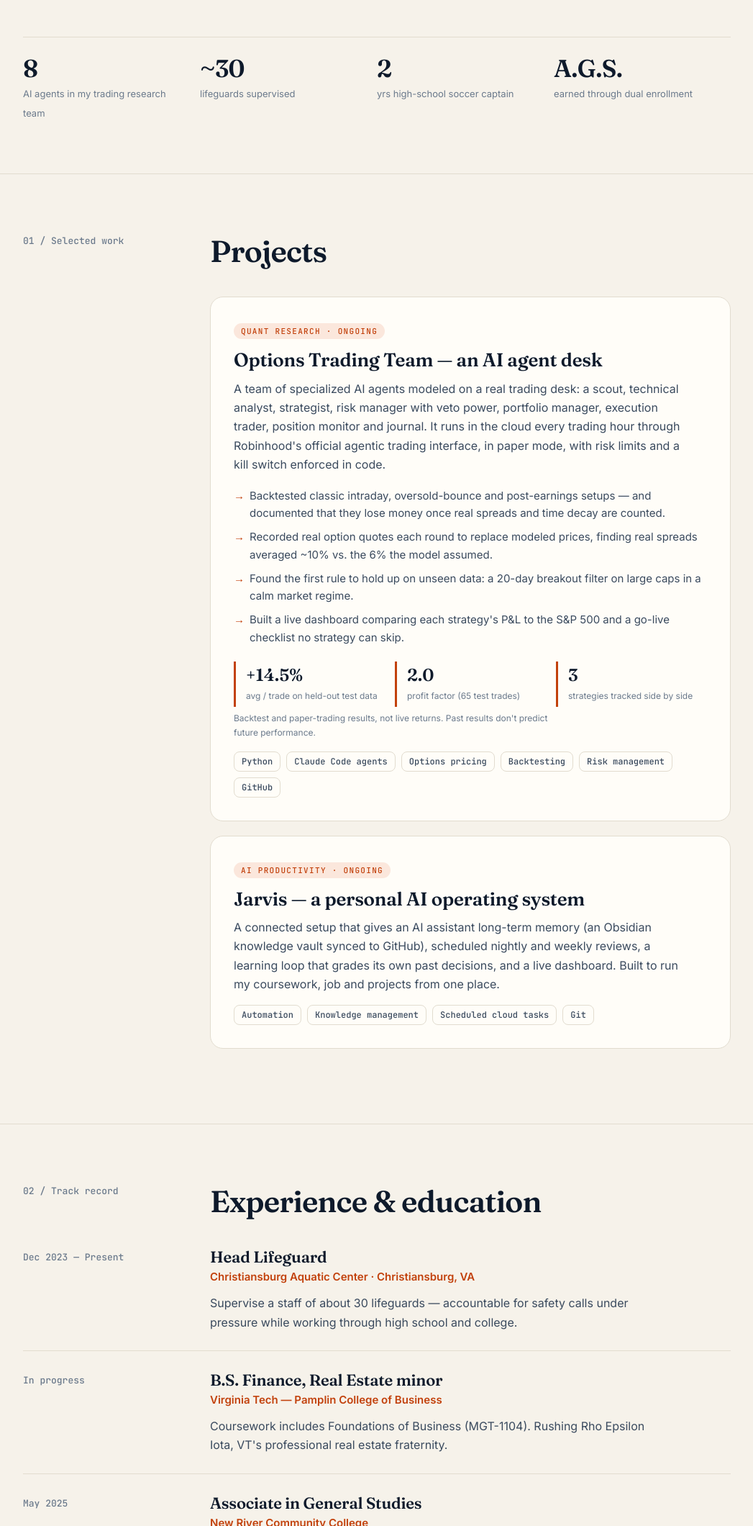
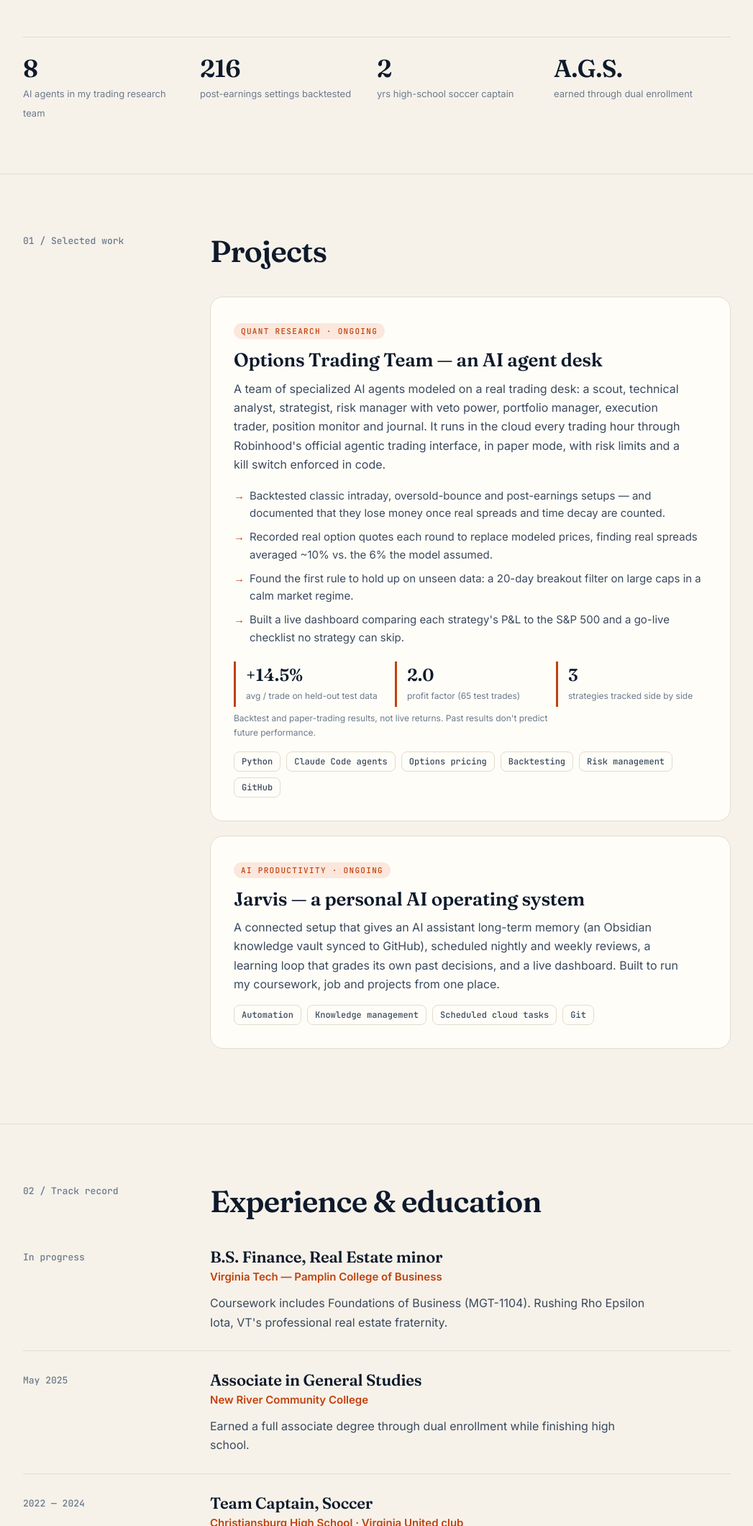
Before and after one commit to bradyrasor/bradyrasor.github.io, a plain HTML site: page index.html in a window 1280 px wide. Shown: the part 680-2800 px from the top of the page at 72% size, without its empty margins (116-1163 px from the left). Drawn offline with Linux system fonts and the light colour scheme.

Commit message:
Remove lifeguard content
Co-Authored-By: Claude Sonnet 5.5 <noreply@anthropic.com>
Claude-Session: https://claude.ai/code/session_01LdYL4L1N97C34dNGwJLi9T

```diff
--- a/index.html
+++ b/index.html
@@ -114,7 +114,7 @@ footer{padding:28px 0;font:12px var(--mono);color:var(--muted);text-align:center
   </div>
   <div class="stats">
     <div class="stat"><b>8</b><small>AI agents in my trading research team</small></div>
-    <div class="stat"><b>~30</b><small>lifeguards supervised</small></div>
+    <div class="stat"><b>216</b><small>post-earnings settings backtested</small></div>
     <div class="stat"><b>2</b><small>yrs high-school soccer captain</small></div>
     <div class="stat"><b>A.G.S.</b><small>earned through dual enrollment</small></div>
   </div>
@@ -154,11 +154,6 @@ footer{padding:28px 0;font:12px var(--mono);color:var(--muted);text-align:center
   <div class="sec-head"><div class="num">02 / Track record</div><h2>Experience &amp; education</h2></div>
   <div class="timeline">
     <div class="role">
-      <div class="when">Dec 2023 — Present</div>
-      <div><h3>Head Lifeguard</h3><div class="org">Christiansburg Aquatic Center · Christiansburg, VA</div>
-      <p>Supervise a staff of about 30 lifeguards — accountable for safety calls under pressure while working through high school and college.</p></div>
-    </div>
-    <div class="role">
       <div class="when">In progress</div>
       <div><h3>B.S. Finance, Real Estate minor</h3><div class="org">Virginia Tech — Pamplin College of Business</div>
       <p>Coursework includes Foundations of Business (MGT-1104). Rushing Rho Epsilon Iota, VT's professional real estate fraternity.</p></div>
@@ -187,7 +182,7 @@ footer{padding:28px 0;font:12px var(--mono);color:var(--muted);text-align:center
       <li>Bloomberg Market Concepts <span class="status">in progress</span></li>
       <li>J.P. Morgan IB Job Simulation <span class="status">in progress</span></li>
       <li>CFI Accounting Fundamentals <span class="status">in progress</span></li>
-      <li>Lifeguard / CPR / First Aid <span class="status done">current</span></li></ul></div>
+</ul></div>
   </div>
 </div></section>
 
```
